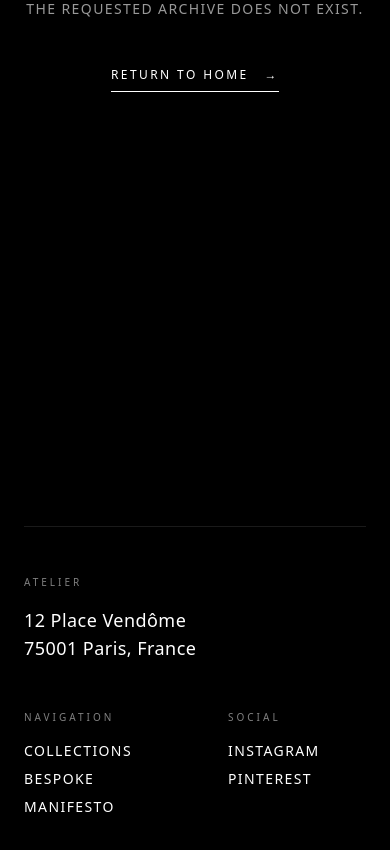
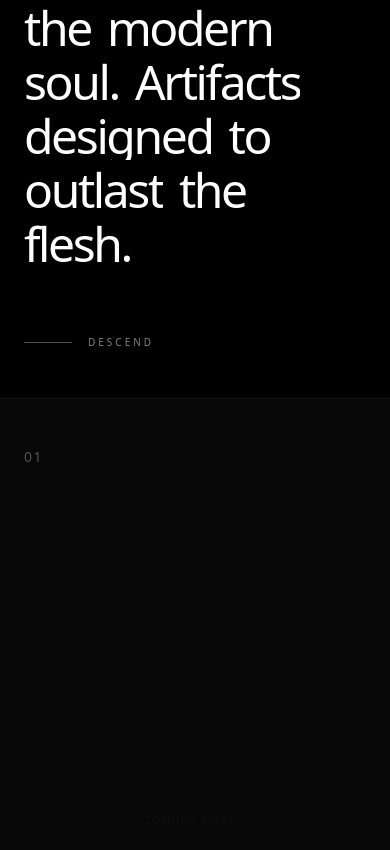
Before and after one commit to bineetNaidu/maison-jewelry-website, a Next.js app: page /manifesto in a window 390 px wide. Before the commit this address had no page. Shown: the part 446-1296 px from the top of the page. Built offline with nearby package versions, Linux system fonts and the light colour scheme.

Commit message:
feat: implement typographic manifesto page with mobile-optimized stacking viewport cards

```diff
--- /dev/null
+++ b/app/manifesto/page.tsx
@@ -0,0 +1,170 @@
+// app/manifesto/page.tsx
+"use client";
+
+import { motion } from "framer-motion";
+import OptimizedImage from "@/components/ui/OptimizedImage";
+import Link from "next/link";
+
+// ==========================================
+// ACT I: THE DECLARATION
+// ==========================================
+const ManifestoHero = () => {
+  const statement = "We do not craft jewelry. We forge armor for the modern soul. Artifacts designed to outlast the flesh.".split(" ");
+
+  return (
+    <div className="relative flex min-h-dvh w-full flex-col justify-center bg-black px-6 md:px-24 pt-24">
+      <div className="max-w-5xl">
+        <motion.span
+          initial={{ opacity: 0 }}
+          animate={{ opacity: 1 }}
+          transition={{ duration: 1, delay: 0.2 }}
+          className="mb-12 block font-mono text-[10px] uppercase tracking-[0.4em] text-white/50"
+        >
+          Ideology // 01
+        </motion.span>
+
+        <h1 className="flex flex-wrap gap-x-4 gap-y-2 md:gap-y-6">
+          {statement.map((word, i) => (
+            <div key={i} className="overflow-hidden">
+              <motion.span
+                initial={{ y: "100%" }}
+                animate={{ y: "0%" }}
+                transition={{
+                  duration: 0.8,
+                  ease: [0.76, 0, 0.24, 1],
+                  delay: 0.3 + i * 0.05, // Staggered word-by-word reveal
+                }}
+                className="inline-block font-serif text-5xl tracking-tighter text-white md:text-[7vw] leading-[0.9]"
+              >
+                {word}
+              </motion.span>
+            </div>
+          ))}
+        </h1>
+      </div>
+
+      {/* Scroll Indicator */}
+      <motion.div
+        initial={{ opacity: 0 }}
+        animate={{ opacity: 1 }}
+        transition={{ duration: 1, delay: 2 }}
+        className="absolute bottom-12 left-6 md:left-24 flex items-center gap-4"
+      >
+        <div className="h-px w-12 bg-white/30" />
+        <span className="font-mono text-[10px] uppercase tracking-[0.3em] text-white/50">Descend</span>
+      </motion.div>
+    </div>
+  );
+};
+
+// ==========================================
+// ACT II: THE STACKING TENETS
+// ==========================================
+const Tenets = () => {
+  const tenets = [
+    {
+      id: "01",
+      title: "REJECT PERFECTION",
+      text: "Machine precision is sterile. True luxury exists in the scar, the hammer mark, the asymmetry of nature. We leave the fingerprints of the forge on every piece.",
+      bg: "bg-[#050505]",
+      img: "placeholder"
+    },
+    {
+      id: "02",
+      title: "GRAVITY & WEIGHT",
+      text: "A piece of significance should be felt. We use maximum material density. Titanium, platinum, and pure gold in brutal, heavy proportions.",
+      bg: "bg-[#0A0A0A]",
+      img: "placeholder"
+    },
+    {
+      id: "03",
+      title: "ETERNAL ENDURANCE",
+      text: "Trends die. Flesh ages. The artifact remains. We design for the year 3000, creating relics that will be dug out of the earth by future generations.",
+      bg: "bg-[#111111]",
+      img: "placeholder"
+    }
+  ];
+
+  return (
+    <div className="relative w-full">
+      {tenets.map((tenet, index) => (
+        <div
+          key={tenet.id}
+          // `sticky top-0` makes each card lock to the top of the screen.
+          // `h-[100dvh]` ensures it fills exactly the mobile screen height.
+          className={`sticky top-0 flex h-dvh w-full flex-col justify-between ${tenet.bg} overflow-hidden border-t border-white/5`}
+        >
+          {/* Subtle Background Image Overlay */}
+          <div className="absolute inset-0 z-0 opacity-10 mix-blend-screen">
+             <OptimizedImage src={tenet.img} alt={`Tenet ${tenet.id}`} className="h-full w-full object-cover" />
+          </div>
+
+          <div className="relative z-10 flex h-full w-full flex-col justify-between px-6 py-12 md:px-24 md:py-24">
+
+            {/* Top Row: Number */}
+            <div className="flex w-full justify-between items-start">
+              <span className="font-mono text-sm md:text-xl text-white/30 tracking-widest">
+                {tenet.id}
+              </span>
+              <span className="font-mono text-[10px] uppercase tracking-[0.3em] text-white/30 hidden md:block">
+                Core Principle
+              </span>
+            </div>
+
+            {/* Bottom Row: Text Block */}
+            <div className="flex flex-col gap-6 md:w-[60%] md:gap-12">
+              <h2 className="font-serif text-5xl md:text-[8vw] leading-[0.8] tracking-tighter text-white">
+                {tenet.title}
+              </h2>
+              <p className="font-mono text-sm leading-relaxed text-white/60 md:text-lg max-w-xl">
+                {tenet.text}
+              </p>
+            </div>
+
+          </div>
+        </div>
+      ))}
+    </div>
+  );
+};
+
+// ==========================================
+// ACT III: THE OATH (FOOTER LEAD-IN)
+// ==========================================
+const TheOath = () => {
+  return (
+    <div className="relative flex h-[70vh] w-full flex-col items-center justify-center bg-black px-6 text-center text-white">
+      <motion.div
+        initial={{ opacity: 0, y: 30 }}
+        whileInView={{ opacity: 1, y: 0 }}
+        viewport={{ once: true, margin: "-100px" }}
+        transition={{ duration: 1, ease: [0.76, 0, 0.24, 1] }}
+        className="flex flex-col items-center gap-12"
+      >
+        <p className="font-serif text-3xl md:text-5xl tracking-wide italic text-white/80">
+          "For those who require weight."
+        </p>
+        <Link
+          href="/collections"
+          className="group relative overflow-hidden border border-white px-8 py-4 font-mono text-[10px] md:text-xs uppercase tracking-[0.3em] text-white transition-colors hover:text-black"
+        >
+          <span className="relative z-10">Enter the Archives</span>
+          <div className="absolute inset-0 z-0 h-full w-full origin-bottom translate-y-full bg-white transition-transform duration-500 ease-luxury-slow group-hover:translate-y-0" />
+        </Link>
+      </motion.div>
+    </div>
+  );
+};
+
+// ==========================================
+// MAIN PAGE EXPORT
+// ==========================================
+export default function ManifestoPage() {
+  return (
+    <main className="w-full bg-black cursor-none">
+      <ManifestoHero />
+      <Tenets />
+      <TheOath />
+    </main>
+  );
+}
```
